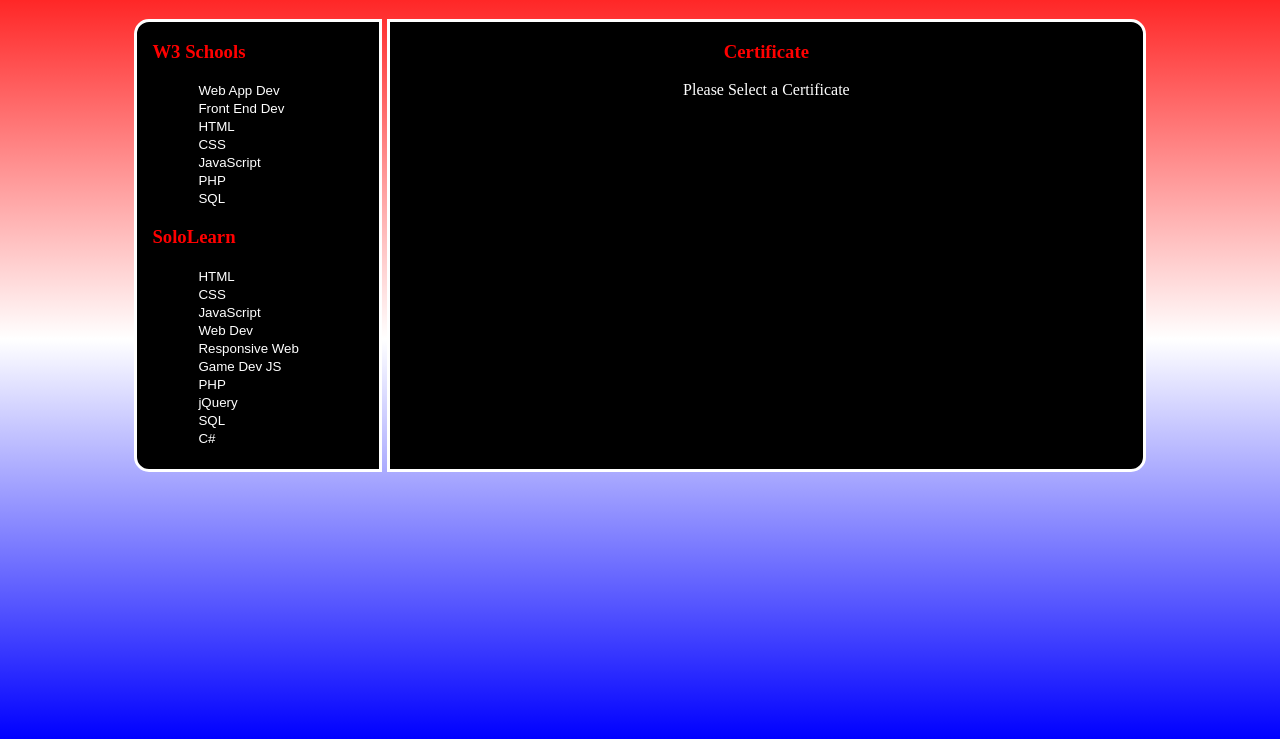
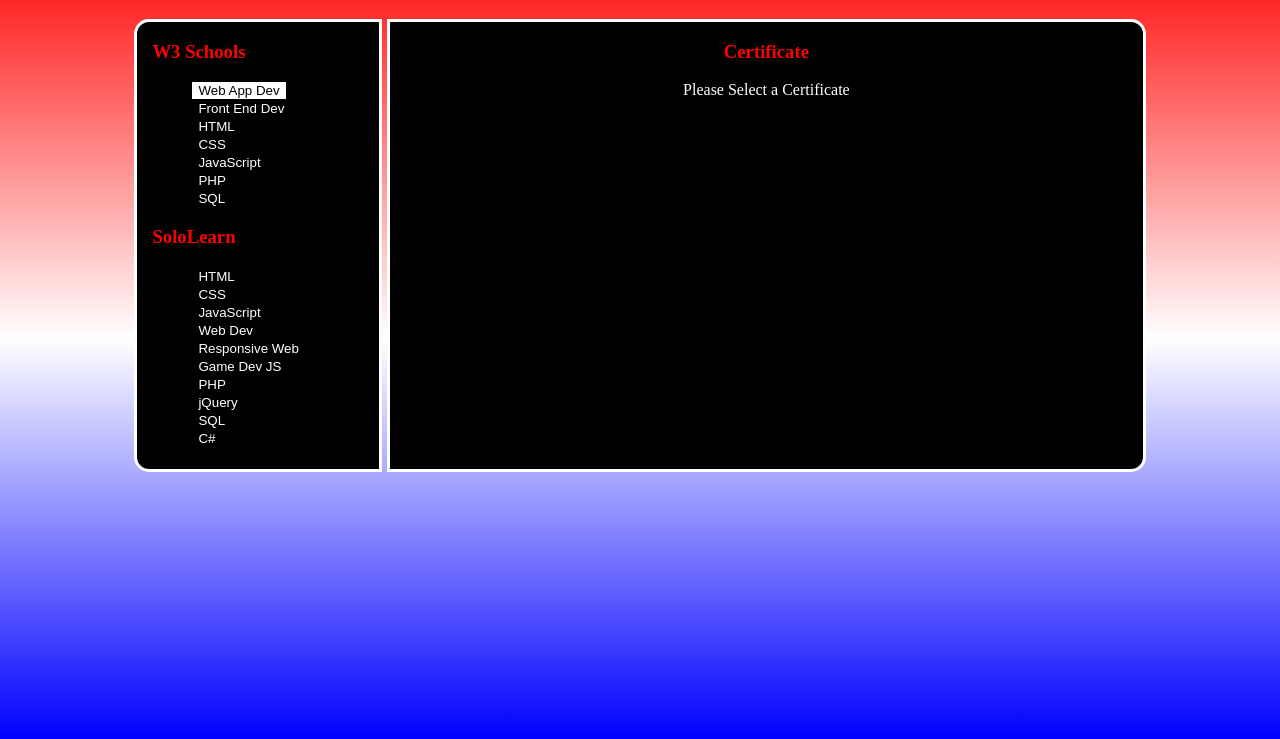
Before and after one commit to OutOfIdeasException/kenscertviewer, a plain HTML site: page index.html in a window 1280 px wide. In both pictures the pointer is over the button "Web App Dev". Shown: the part 61-800 px from the top of the page. Drawn offline with Linux system fonts and the light colour scheme.

Commit message:
Update styles.css

```diff
--- a/styles.css
+++ b/styles.css
@@ -49,5 +49,11 @@ ul {
 #certList button {
   background-color: #000;
   border: none;
-  color: white;
+  color: #fff;
 }
+
+#certList button:hover {
+  background-color: #FFF;
+  border: none;
+  color: #000;
+}
```
